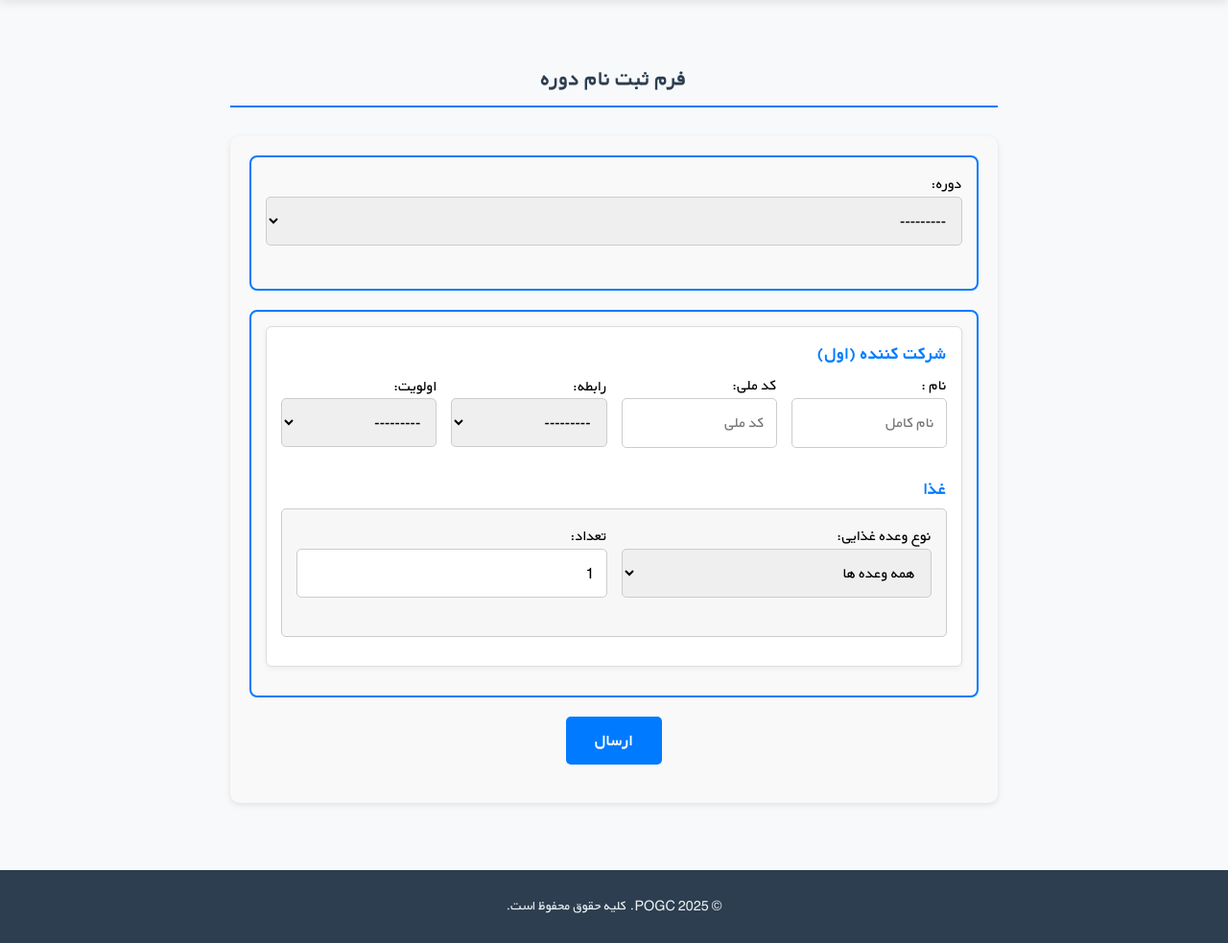
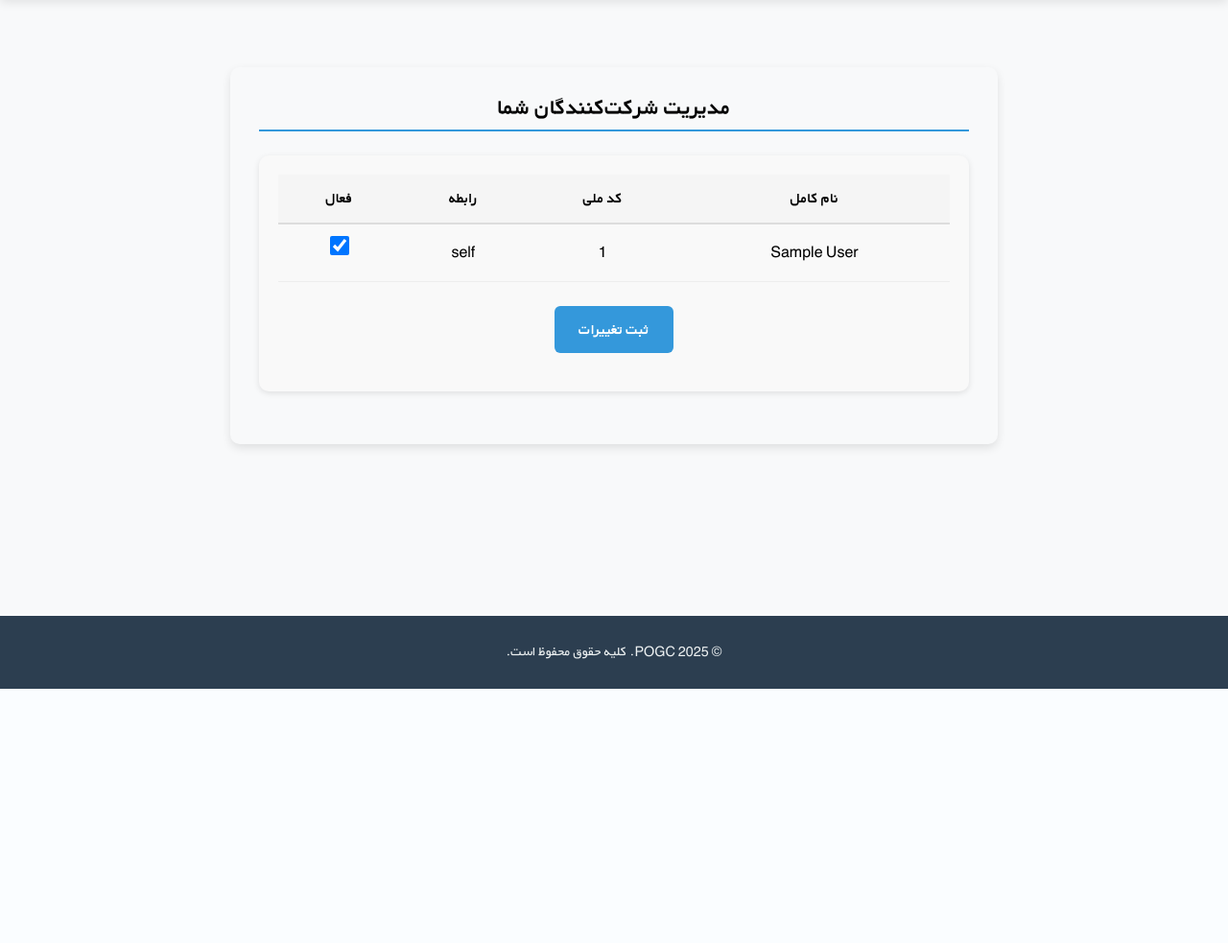
Before and after one commit to jacob6209/event_project, a Django app: page /register/ in a window 1280 px wide. Shown: the part 82-1065 px from the top of the page at 96% size. After the commit the page ends 800 px from the top, so only its background shows below. Run offline with Django 5.2, Linux system fonts and the light colour scheme; a user stored in the database is signed in; tables that the repository leaves empty hold one stand-in row (values such as "Sample post").

Commit message:
change models relation and reistartion page based on ListView

```diff
--- a/event/admin.py
+++ b/event/admin.py
@@ -56,11 +56,9 @@ class FoodReservationInline(admin.TabularInline):
 # Participant Admin
 @admin.register(Participant)
 class ParticipantAdmin(admin.ModelAdmin):
-    list_display = ("id", "full_name", "national_id", "relation", "priority", "user")
-    list_filter = ("relation", "priority")
+    list_display = ("id", "full_name", "national_id", "relation", "user")
     search_fields = ("full_name", "national_id")
     inlines = [FoodReservationInline]
-
 
 
 
@@ -68,7 +66,7 @@ class ParticipantAdmin(admin.ModelAdmin):
 # Registration Admin
 @admin.register(Registration)
 class RegistrationAdmin(admin.ModelAdmin):
-    list_display = ("id", "participant", "course", "status", "registered_at")
+    list_display = ("id", "course", "status", "registered_at")
     list_filter = ("status", "course")
     search_fields = ("participant__full_name", "course__title")
 
--- a/event/forms.py
+++ b/event/forms.py
@@ -1,33 +1,45 @@
 from django import forms
 from allauth.account.forms import LoginForm
-from django.forms import inlineformset_factory, modelformset_factory
+from django.forms import formset_factory, inlineformset_factory, modelformset_factory
 from .models import Participant, Registration, FoodReservation
 
+class ParticipantActiveForm(forms.ModelForm):
+    class Meta:
+        model = Participant
+        fields = ['is_active']
+        widgets = {
+            'is_active': forms.CheckboxInput(attrs={'class': 'participant-checkbox'})
+        }
 
 class ParticipantForm(forms.ModelForm):
     class Meta:
         model = Participant
-        fields = ['full_name', 'national_id', 'relation', 'priority']
+        fields = ['full_name', 'national_id', 'relation', 'is_active']
 
         labels = {
             'full_name': 'نام ',
             'national_id': 'کد ملی',
             'relation': 'رابطه',
-            'priority': 'اولویت',
+            'is_active':'رزرو'
         }
 
         help_texts = {
             'full_name': 'لطفاً نام کامل خود را وارد کنید.',
             'national_id': 'کد ملی خود را وارد کنید.',
             'relation': 'رابطه شما با شخص ثبت‌نام‌شده را وارد کنید.',
-            'priority': 'اولویت خود را مشخص کنید.',
+            'is_active': 'رزرو و عدم رزرو کاربر را وارد کنید.',
         }
 
         widgets = {
             'full_name': forms.TextInput(attrs={'placeholder': 'نام کامل'}),
             'national_id': forms.TextInput(attrs={'placeholder': 'کد ملی'}),
-            'priority': forms.Select(attrs={'placeholder': 'اولویت'}),
         }
+
+ParticipantFormSet = modelformset_factory(
+    Participant,
+    fields=['full_name', 'national_id', 'relation','is_active'],
+    extra=1  # How many empty participant forms to show
+)
 
 
 class RegistrationForm(forms.ModelForm):
@@ -70,13 +82,22 @@ class FoodReservationForm(forms.ModelForm):
 
 
 
-# Create formset for Participants
-ParticipantFormSet = modelformset_factory(
-    Participant,
-    form=ParticipantForm,
-    extra=1,
-    can_delete=True
-)
+# # Create formset for Participants
+# ParticipantFormSet = modelformset_factory(
+#     Participant,
+#     form=ParticipantForm,
+#     extra=1,
+#     can_delete=True
+# )
+
+# Inline formset for Registration -> Participant
+# ParticipantFormSet = inlineformset_factory(
+#     Registration,
+#     Participant,
+#     form=ParticipantForm,
+#     extra=1,  # number of empty forms to show for adding new participants
+#     can_delete=True  # allow users to remove extra forms
+# )
 
 # Create inline formset for FoodReservations
 FoodReservationFormSet = inlineformset_factory(
--- a/event/templates/full_registration.html
+++ /dev/null
@@ -1,76 +0,0 @@
-{% extends "_base.html" %}
-{% load static %}
-{% load event_tags %}
-
-{% block title %}فرم ثبت نام رویداد{% endblock %}
-{% block head %}
-<link rel="stylesheet" href="{% static 'css/style.css' %}">
-<link rel="stylesheet" href="{% static 'css/login.css' %}">
-{% endblock %}
-
-{% block content %}
-<div class="main-content" style="max-width: 800px; margin: 40px auto;">
-    <h2 class="page-title text-center mb-20">فرم ثبت نام دوره</h2>
-    <form method="POST" class="horizontal-form">
-        {% csrf_token %}
-        <!-- Registration Form -->
-        <fieldset class="ltr-section">
-            <div class="form-row">
-                <div class="form-group">
-                    {{ registration_form.course.label_tag }}
-                    {{ registration_form.course }}
-                </div>
-            </div>
-        </fieldset>
-
-        <!-- Participant & Food -->
-        <fieldset>
-            {{ participant_formset.management_form }}
-
-            {% for participant_form, food_formset in participant_food_pairs %}
-            <div class="participant-card horizontal-form">
-                <h4>شرکت کننده ({{ forloop.counter | number_to_farsi }})</h4>
-
-                <!-- Participant fields in a row -->
-                <div class="participant-fields-row">
-                    <div class="form-group">
-                        {{ participant_form.full_name.label_tag }}
-                        {{ participant_form.full_name }}
-                    </div>
-                    <div class="form-group">
-                        {{ participant_form.national_id.label_tag }}
-                        {{ participant_form.national_id }}
-                    </div>
-                    <div class="form-group">
-                        {{ participant_form.relation.label_tag }}
-                        {{ participant_form.relation }}
-                    </div>
-                    <div class="form-group">
-                        {{ participant_form.priority.label_tag }}
-                        {{ participant_form.priority }}
-                    </div>
-                </div>
-
-                <h5>غذا</h5>
-                {{ food_formset.management_form }}
-
-                {% for food_form in food_formset %}
-                <div class="food-form form-row">
-                    <div class="form-group">
-                        {{ food_form.meal_type.label_tag }}
-                        {{ food_form.meal_type }}
-                    </div>
-                    <div class="form-group">
-                        {{ food_form.count.label_tag }}
-                        {{ food_form.count }}
-                    </div>
-                </div>
-                {% endfor %}
-            </div>
-            {% endfor %}
-        </fieldset>
-
-        <button type="submit" class="btn-submit">ارسال</button>
-    </form>
-</div>
-{% endblock %}
--- /dev/null
+++ b/event/templates/reregistration.html
@@ -0,0 +1,60 @@
+        {% extends "_base.html" %}
+        {% load static %}
+        {% load event_tags %}
+
+        {% block title %}ثبت نام رویداد{% endblock %}
+
+        {% block content %}
+        <div class="main-content" style="max-width: 800px; margin: 40px auto;">
+
+            <div class="card" style="padding: 30px; border-radius: 10px; box-shadow: 0 4px 10px rgba(0,0,0,0.1);">
+                <h2 class="text-center mb-25" style="border-bottom: 2px solid #3498db; padding-bottom: 10px;">مدیریت شرکت‌کنندگان شما</h2>
+
+                <form method="POST">
+                    {% csrf_token %}
+                    <table style="width:100%; border-collapse: collapse; font-family: sans-serif;">
+                        <thead>
+                            <tr style="background-color: #f5f5f5; text-align: center;">
+                                <th style="padding: 12px; border-bottom: 2px solid #ddd;">نام کامل</th>
+                                <th style="padding: 12px; border-bottom: 2px solid #ddd;">کد ملی</th>
+                                <th style="padding: 12px; border-bottom: 2px solid #ddd;">رابطه</th>
+                                <th style="padding: 12px; border-bottom: 2px solid #ddd;">فعال</th>
+                            </tr>
+                        </thead>
+                        <tbody>
+                            {% for participant, form in participant_forms %}
+                            <tr style="text-align: center; border-bottom: 1px solid #eee;">
+                                <td style="padding: 12px;">{{ participant.full_name }}</td>
+                                <td style="padding: 12px;">{{ participant.national_id }}</td>
+                                <td style="padding: 12px;">{{ participant.relation }}</td>
+                                <td style="padding: 12px;">
+                                    {{ form.is_active }}
+                                </td>
+                            </tr>
+                            {% endfor %}
+                        </tbody>
+                    </table>
+
+                    <div style="text-align: center; margin-top: 25px;">
+                        <button type="submit" class="btn-submit"
+                                style="background-color: #3498db; color: white; border: none; padding: 12px 25px; border-radius: 6px; font-size: 16px; cursor: pointer;">
+                            ثبت تغییرات
+                        </button>
+                    </div>
+                </form>
+            </div>
+        </div>
+
+        <style>
+            /* Optional: make checkbox bigger */
+            input.participant-checkbox {
+                width: 20px;
+                height: 20px;
+                cursor: pointer;
+            }
+
+            .btn-submit:hover {
+                background-color: #2980b9;
+            }
+        </style>
+        {% endblock %}
--- a/event/urls.py
+++ b/event/urls.py
@@ -1,8 +1,8 @@
 from django.urls import path
-from .views import full_registration_view
+from .views import reregistration_view
 from django.views.generic import TemplateView
 
 urlpatterns = [
-    path('register/', full_registration_view, name='registration'),
+    path('register/', reregistration_view, name='registration'),
     path('index/', TemplateView.as_view(template_name="index.html"),name="index"),
 ]
--- a/event/views.py
+++ b/event/views.py
@@ -1,138 +1,29 @@
 from django.shortcuts import render, redirect
-from django.forms import inlineformset_factory
+from django.forms import inlineformset_factory,formset_factory
 from .models import Registration, Participant
+from django.contrib.auth.decorators import login_required
+from django.http import HttpResponseForbidden
 
-from .forms import ParticipantFormSet, RegistrationForm, FoodReservationFormSet
-
-def full_registration_view(request):
-    if request.method == 'POST':
-        registration_form = RegistrationForm(request.POST)
-        participant_formset = ParticipantFormSet(request.POST)
-        participant_food_pairs = []
-
-        if registration_form.is_valid() and participant_formset.is_valid():
-            registration = registration_form.save(commit=False)
-            participants = participant_formset.save(commit=False)
-            valid = True
-
-            # Create a food formset for each participant
-            for i, participant_form in enumerate(participant_formset.forms):
-                prefix = f'food-{i}'
-                food_formset = FoodReservationFormSet(
-                    request.POST, instance=participants[i], prefix=prefix
-                )
-                participant_food_pairs.append((participant_form, food_formset))
-                if not food_formset.is_valid():
-                    valid = False
-
-            if valid:
-                registration.save()  # save registration if needed
-
-                for participant, food_formset in zip(participants, [f[1] for f in participant_food_pairs]):
-                    participant.save()  # save participant first
-                    food_formset.instance = participant  # link food to participant
-                    food_formset.save()
-
-                return redirect('success')
-
-    else:
-        registration_form = RegistrationForm()
-        participant_formset = ParticipantFormSet(queryset=Participant.objects.none())
-        participant_food_pairs = []
-
-        for i, participant_form in enumerate(participant_formset.forms):
-            prefix = f'food-{i}'
-            food_formset = FoodReservationFormSet(prefix=prefix)
-            participant_food_pairs.append((participant_form, food_formset))
-
-    return render(request, 'full_registration.html', {
-        'registration_form': registration_form,
-        'participant_formset': participant_formset,
-        'participant_food_pairs': participant_food_pairs,
-    })
+from .forms import ParticipantFormSet, RegistrationForm, FoodReservationFormSet,ParticipantForm,ParticipantActiveForm
 
 
+@login_required
+def reregistration_view(request):
+    user = request.user
+    participants = Participant.objects.filter(user=user)
 
-# js solution
-# def registration_view(request):
-#     if request.method == "POST":
-#         reg_form = RegistrationForm(request.POST)
-#         participant_forms_data = request.POST.getlist('participant_data')  # JSON string for each participant
+    # Combine each participant with its form
+    participant_forms = [
+        (p, ParticipantActiveForm(prefix=str(p.id), instance=p)) for p in participants
+    ]
 
-#         if reg_form.is_valid():
-#             course = reg_form.cleaned_data['course']
+    if request.method == 'POST':
+        for p, form in participant_forms:
+            form = ParticipantActiveForm(request.POST, prefix=str(p.id), instance=p)
+            if form.is_valid():
+                form.save()
+        return redirect('success_page')  # replace with your success URL
 
-#             import json
-#             for pdata_json in participant_forms_data:
-#                 pdata = json.loads(pdata_json)
-#                 participant = Participant.objects.create(
-#                     full_name=pdata['full_name'],
-#                     national_id=pdata['national_id'],
-#                     relation=pdata['relation'],
-#                     priority_id=pdata['priority'] if pdata['priority'] else None
-#                 )
-#                 Registration.objects.create(course=course, participant=participant)
-
-#             return redirect('success')
-
-#     else:
-#         reg_form = RegistrationForm()
-
-#     participant_form = ParticipantForm()
-#     return render(request, 'registration_form.html', {
-#         'reg_form': reg_form,
-#         'participant_form': participant_form
-#     })
-
-# solution 1
-# Create an inline formset
-# ParticipantFormSet = inlineformset_factory(
-#     Registration, Participant, form=ParticipantForm, extra=1, can_delete=True
-# )
-# def registration_form(request):
-#     if request.method == "POST":
-#         reg_form = RegistrationForm(request.POST)
-#         formset = ParticipantFormSet(request.POST)
-
-#         if reg_form.is_valid():
-#             registration = reg_form.save()
-#             # Bind formset to the saved registration
-#             formset = ParticipantFormSet(request.POST, instance=registration)
-
-#             if formset.is_valid():
-#                 formset.save()
-#                 return redirect("success")
-#     else:
-#         reg_form = RegistrationForm()
-#         formset = ParticipantFormSet()
-
-#     return render(request, "registration_form.html", {
-#         "reg_form": reg_form,
-#         "formset": formset,
-#     })
-
-
-#  solution 2
-# def participant_view(request):
-#     if request.method == 'POST':
-#         form = ParticipantForm(request.POST)
-#         if form.is_valid():
-#             request.session['participant_data'] = form.cleaned_data
-#             return redirect('registration_step')
-#     else:
-#         form = ParticipantForm()
-
-#     return render(request, 'participant_form.html', {'form': form})
-
-# def registration_view(request):
-#     participant_data = request.session.get('participant_data', None)
-#     if not participant_data:
-#         return redirect('participant_step')  # Redirect if no participant data exists
-
-#     # Now handle the registration form
-#     if request.method == 'POST':
-#         # Process the registration form and store the full data
-#         # Save to DB or process
-#         return redirect('success_page')
-
-#     return render(request, 'registration_form.html', {'participant_data': participant_data})
+    return render(request, 'reregistration.html', {
+        'participant_forms': participant_forms
+    })
--- a/static/css/style.css
+++ b/static/css/style.css
@@ -345,3 +345,76 @@ footer p {
     color: #0c5460;
     border-color: #bee5eb;
 }
+
+/*  */
+/* style.css */
+
+.main-content {
+    max-width: 800px;
+    margin: 40px auto;
+}
+
+.card {
+    padding: 30px;
+    border-radius: 10px;
+    box-shadow: 0 4px 10px rgba(0,0,0,0.1);
+}
+
+.text-center {
+    text-align: center;
+}
+
+.mb-25 {
+    margin-bottom: 25px;
+}
+
+.card h2 {
+    border-bottom: 2px solid #3498db;
+    padding-bottom: 10px;
+}
+
+table {
+    width: 100%;
+    border-collapse: collapse;
+    font-family: sans-serif;
+}
+
+thead tr {
+    background-color: #f5f5f5;
+    text-align: center;
+}
+
+th {
+    padding: 12px;
+    border-bottom: 2px solid #ddd;
+}
+
+tbody tr {
+    text-align: center;
+    border-bottom: 1px solid #eee;
+}
+
+td {
+    padding: 12px;
+}
+
+.text-center button {
+    background-color: #3498db;
+    color: white;
+    border: none;
+    padding: 12px 25px;
+    border-radius: 6px;
+    font-size: 16px;
+    cursor: pointer;
+}
+
+.text-center button:hover {
+    background-color: #2980b9;
+}
+
+/* Optional: make checkbox bigger */
+input.participant-checkbox {
+    width: 20px;
+    height: 20px;
+    cursor: pointer;
+}
```
Also changed, not shown: event/models.py (+8 -2 lines), event/migrations/0001_initial.py, event/migrations/0002_alter_foodreservation_meal_type.py (deleted), event/migrations/0002_remove_registration_priority.py (added), event/migrations/0003_alter_foodreservation_meal_type.py (deleted), event/migrations/0003_remove_participant_priority_registration_priority.py (added), event/migrations/0004_alter_participant_national_id_and_more.py (deleted), event/migrations/0005_remove_foodreservation_registration_and_more.py (deleted).
